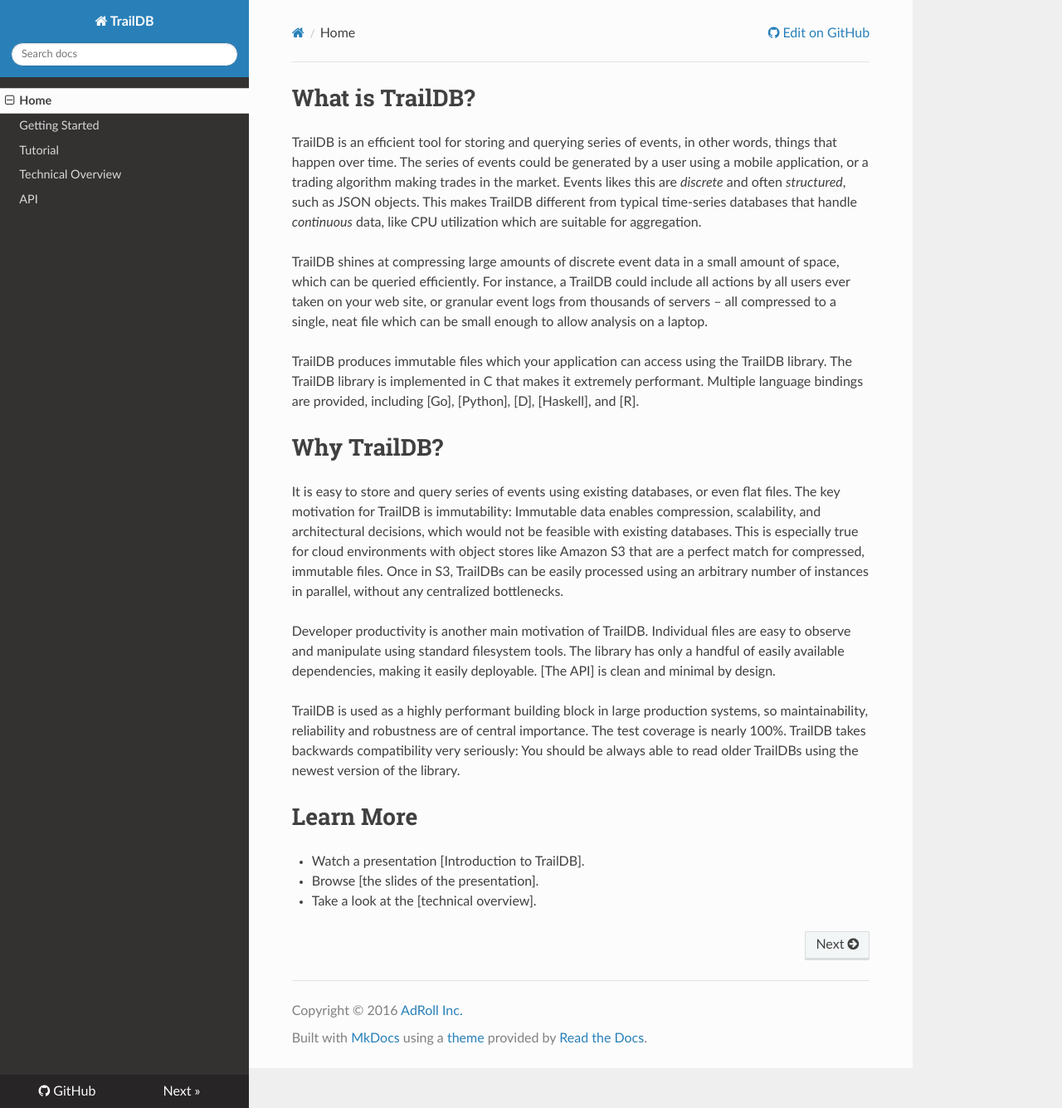
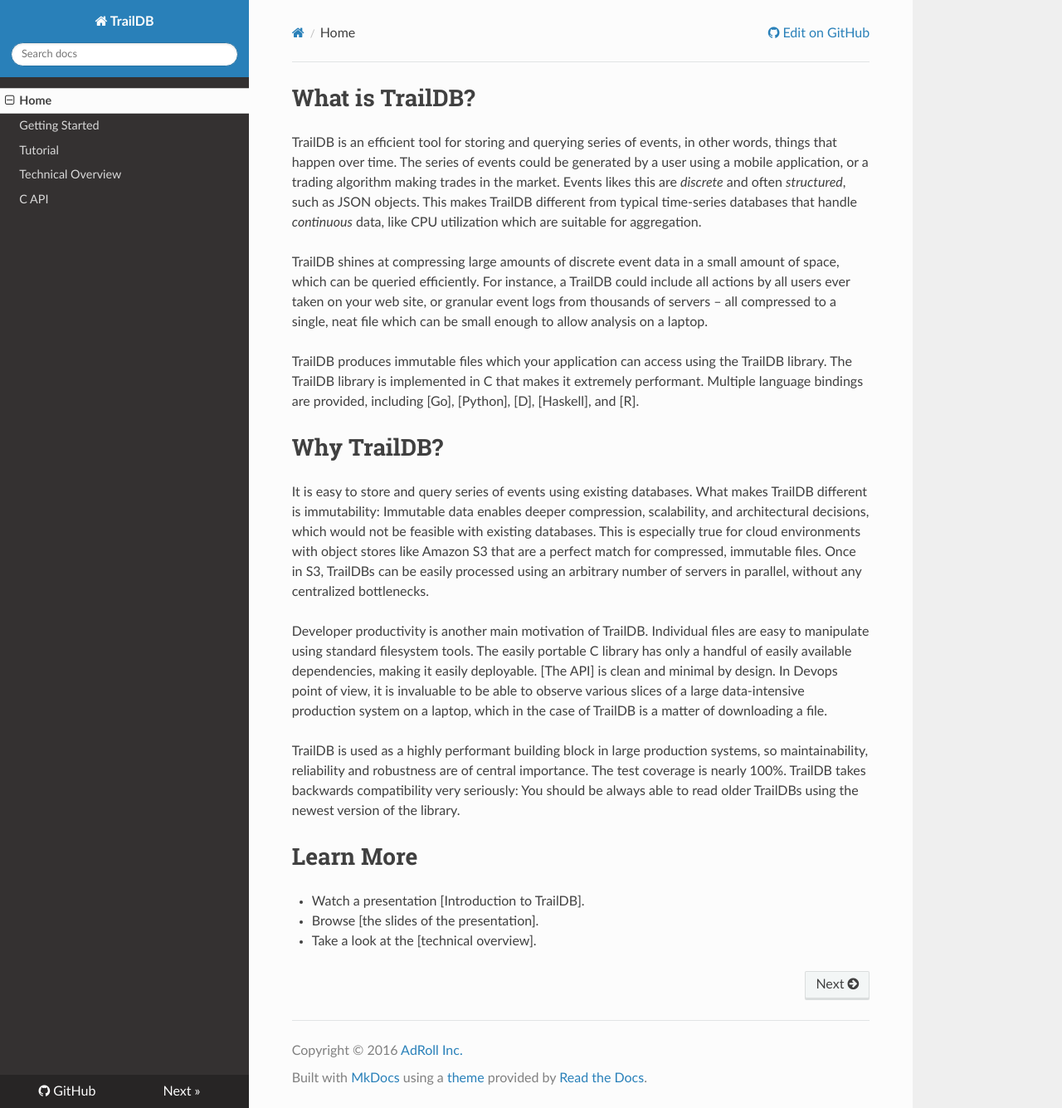
Before and after one commit to traildb/traildb, an MkDocs documentation site: the page built from doc/docs/index.md, in a window 1280 px wide and 1335 px high. Shown: the whole window at 83% size. Built offline with MkDocs 1.6.1, drawn with Linux system fonts in a browser that asks for light colours; nearby versions of some CDN libraries; old or Windows-style settings are respelled for this version of MkDocs.

Commit message:
add more skeleton for the docs

```diff
--- a/doc/docs/index.md
+++ b/doc/docs/index.md
@@ -24,19 +24,22 @@ including [Go], [Python], [D], [Haskell], and [R].
 
 # Why TrailDB?
 
-It is easy to store and query series of events using existing databases,
-or even flat files. The key motivation for TrailDB is immutability:
-Immutable data enables compression, scalability, and architectural
-decisions, which would not be feasible with existing databases. This is
-especially true for cloud environments with object stores like
-Amazon S3 that are a perfect match for compressed, immutable files. Once
-in S3, TrailDBs can be easily processed using an arbitrary number of
-instances in parallel, without any centralized bottlenecks.
+It is easy to store and query series of events using existing databases.
+What makes TrailDB different is immutability: Immutable data enables
+deeper compression, scalability, and architectural decisions, which
+would not be feasible with existing databases. This is especially true
+for cloud environments with object stores like Amazon S3 that are a
+perfect match for compressed, immutable files. Once in S3, TrailDBs can
+be easily processed using an arbitrary number of servers in parallel,
+without any centralized bottlenecks.
 
 Developer productivity is another main motivation of TrailDB. Individual
-files are easy to observe and manipulate using standard filesystem
-tools. The library has only a handful of easily available dependencies,
+files are easy to manipulate using standard filesystem tools. The easily
+portable C library has only a handful of easily available dependencies,
 making it easily deployable. [The API] is clean and minimal by design.
+In Devops point of view, it is invaluable to be able to observe various
+slices of a large data-intensive production system on a laptop, which in
+the case of TrailDB is a matter of downloading a file.
 
 TrailDB is used as a highly performant building block in large
 production systems, so maintainability, reliability and robustness are
--- a/doc/mkdocs.yml
+++ b/doc/mkdocs.yml
@@ -4,7 +4,7 @@ pages:
 - Getting Started: getting_started.md
 - Tutorial: tutorial.md
 - Technical Overview: technical_overview.md
-- API: api.md
+- C API: api.md
 
 theme: readthedocs
 site_favicon: http://traildb.io/favicon.ico
```
Also changed, not shown: doc/docs/getting_started.md (+5 -1 lines), doc/docs/technical_overview.md (+10 -15 lines).
